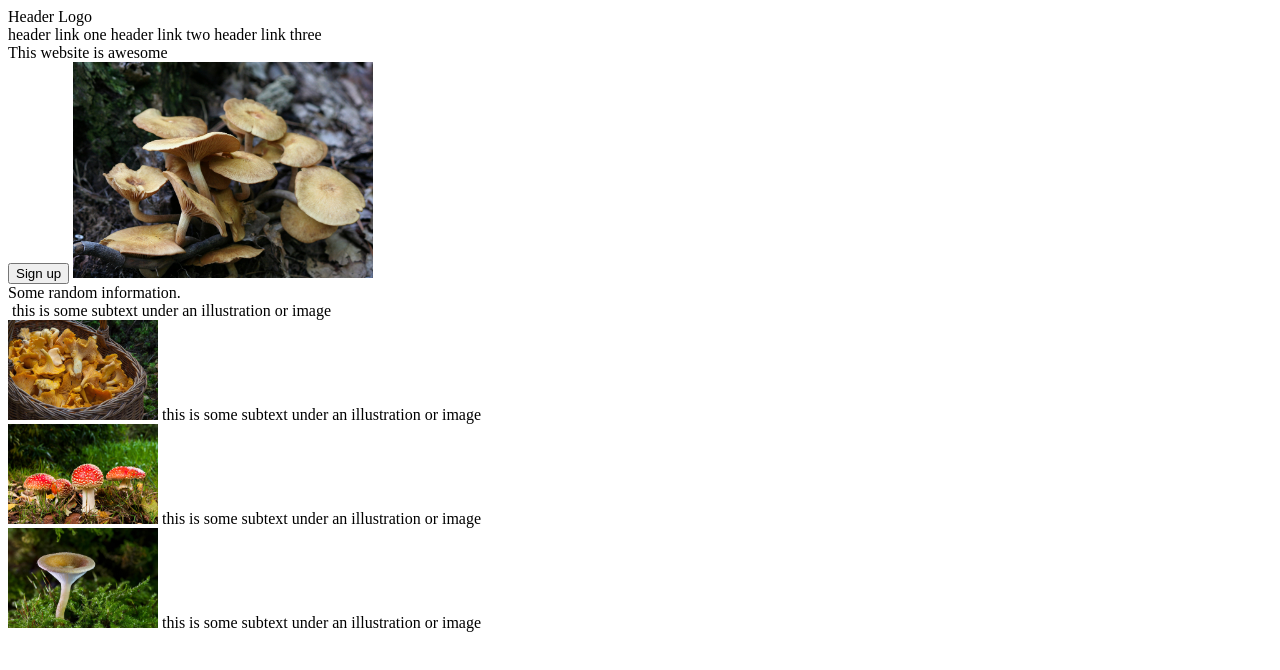
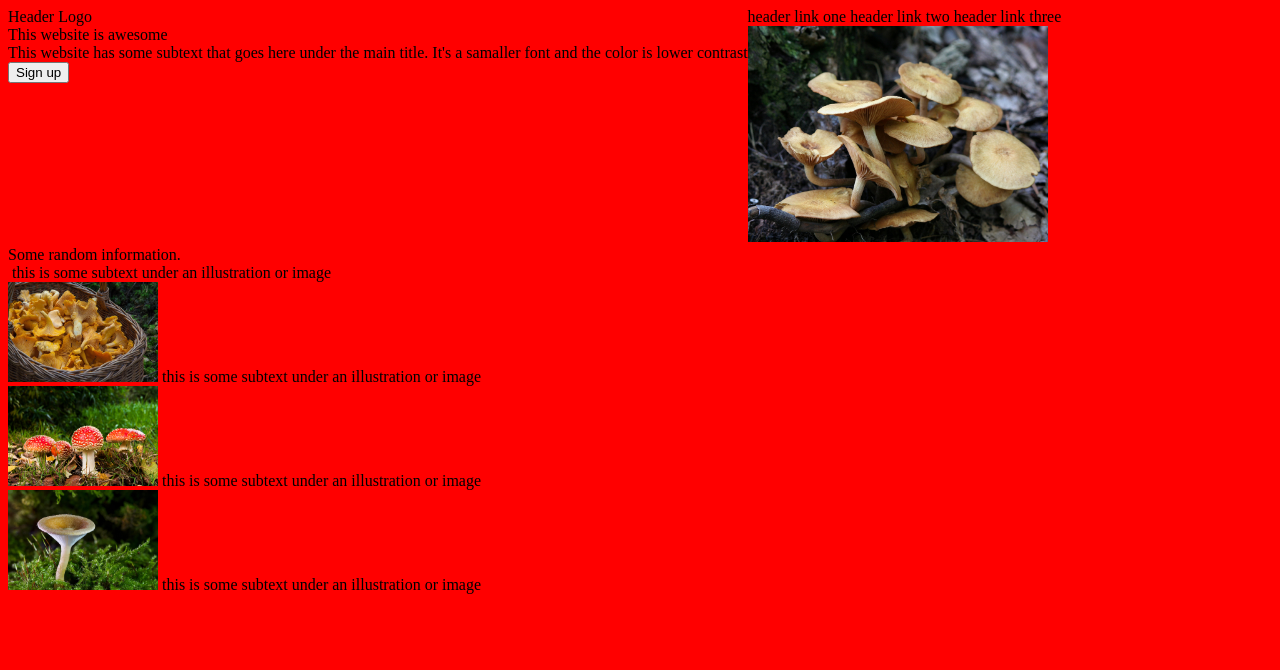
Before and after one commit to tw202/Odin-Foundations-Landing-Page, a plain HTML site: page index.html in a window 1280 px wide. Drawn offline with Linux system fonts and the light colour scheme.

Commit message:
Reorganize header html for flex style

```diff
--- a/index.html
+++ b/index.html
@@ -1,22 +1,32 @@
 <!DOCTYPE html>
 <html lang="en">
 <head>
+    <link rel="stylesheet" href="./style.css" />
     <meta charset="UTF-8">
     <meta http-equiv="X-UA-Compatible" content="IE=edge">
     <meta name="viewport" content="width=device-width, initial-scale=1.0">
     <title>Project Landing Page</title>
+
 </head>
 <body>
     <div class="header">
+        <div class="header-left">
             <div>Header Logo</div>
+            <div>This website is awesome</div>
+            <div>This website has some subtext that goes here under
+                    the main title. It's a samaller font and the color is lower
+                    contrast
+            </div>
+            <button>Sign up</button>
+        </div>
+        <div class="header-right">
             <div class="header-links">
                 <a> header link one</a>
                 <a> header link two</a>
                 <a> header link three</a>
             </div>
-       <div>This website is awesome</div>
-       <button>Sign up</button>
             <img src="images/header_img.jpg" width = 300px height = auto alt="mushrooms">
+       </div>
     </div>
 
     <div class="information">
--- a/style.css
+++ b/style.css
@@ -0,0 +1,7 @@
+body{
+    background-color: red;
+}
+.header{
+    display: flex;
+
+}
```
Lines whose indentation alone changed are shown as unchanged.
